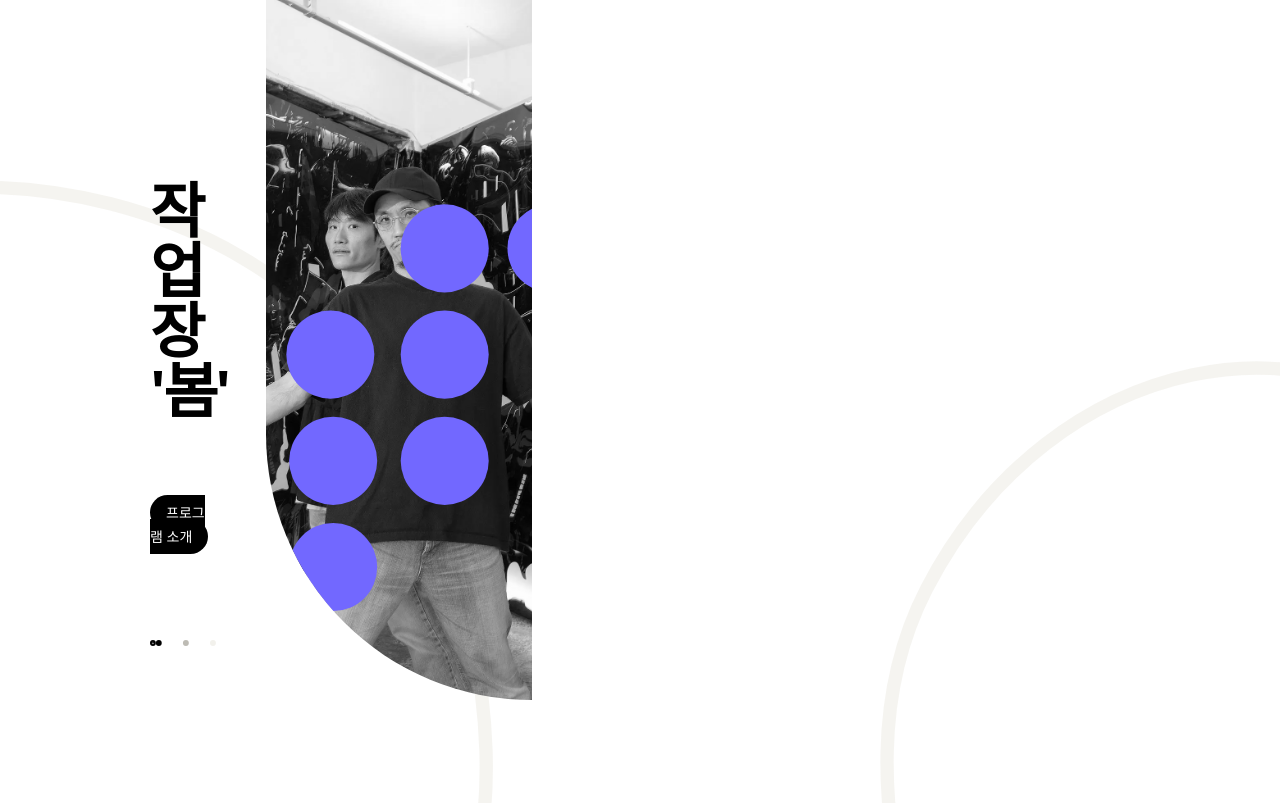
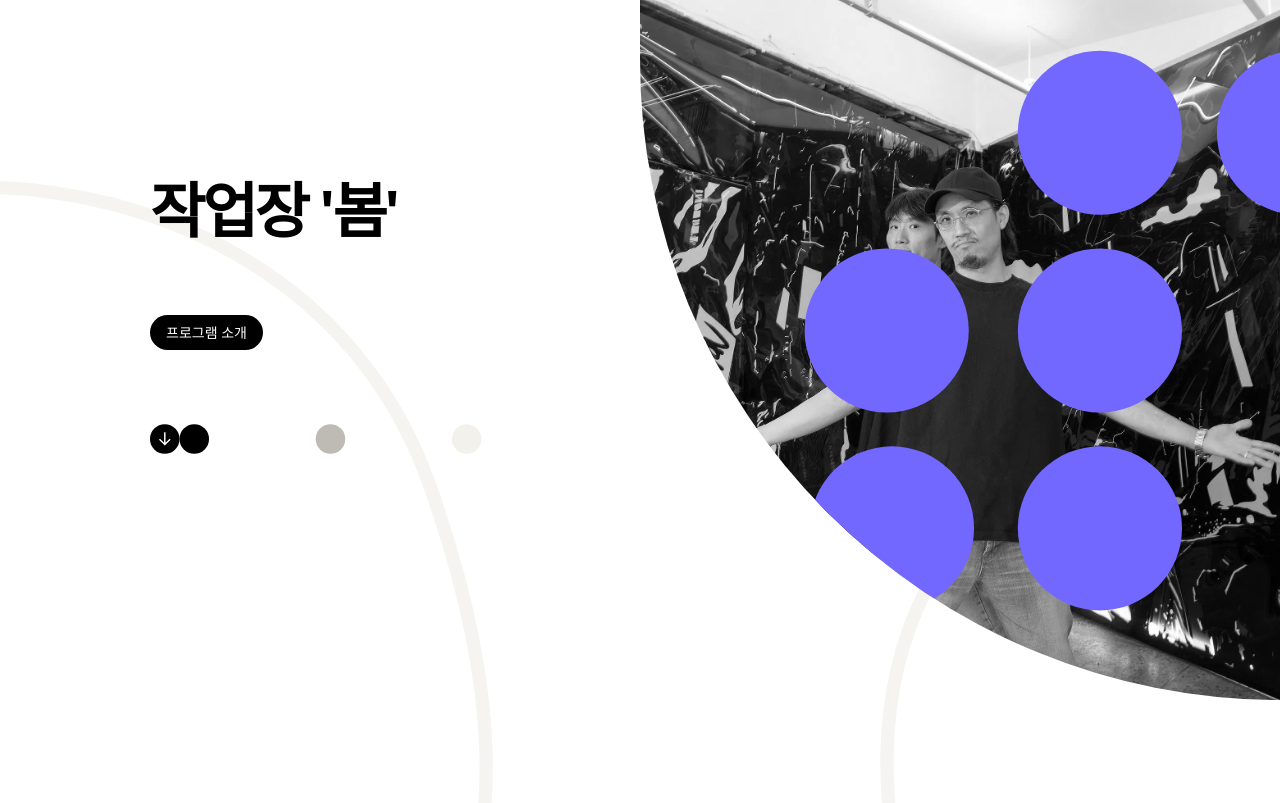
Before and after one commit to APPS-sookmyung/2025-INCHEON-SITE, a React (Vite) app: page /spaces/1 in a window 1280 px wide. Shown: the top 803 px of the page. Built offline with nearby package versions, Linux system fonts and the light colour scheme.

Commit message:
style: 메인 이미지 렌더링 수정

```diff
--- a/src/pages/SpaceDetailPage.jsx
+++ b/src/pages/SpaceDetailPage.jsx
@@ -13,14 +13,15 @@ const SpaceDetailPage = () => {
 
   const imageMap = {
     michuhol: '/MichuholDot.svg',
-    dong: '/MichuholDot.svg',
-    jung: '/MichuholDot.svg',
+    dong: '/DongDot.svg',
+    jung: '/JungDot.svg',
   };
 
   const imageSrc = imageMap[section];
 
   return (
     <div className='bg-[#FDFCF8] relative font-pretendard'>
+      {/* 배경 */}
       <div className='absolute top-[180px]'>
         <img src={detailBackground1} alt='background top' className='w-full' />
         <img
@@ -29,7 +30,9 @@ const SpaceDetailPage = () => {
           className='w-full'
         />
       </div>
-      <div className='absolute flex top-0'>
+
+      {/* intro */}
+      <div className='absolute flex top-0 w-full'>
         <div className='pl-[150px] pr-[50px] pt-[180px] w-1/2'>
           <h1 className='font-black text-6xl tracking-tighter mb-[80px]'>
             {space.title}
```
Also changed, not shown: public/DongDot.svg, public/JungDot.svg.
